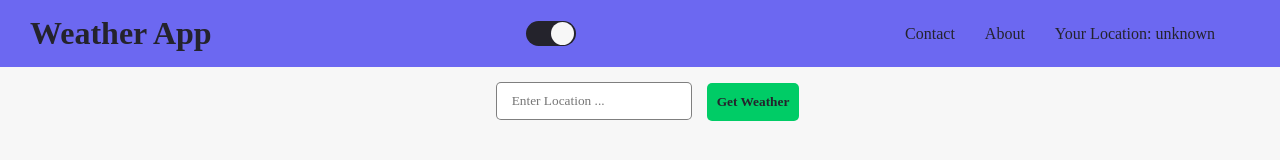
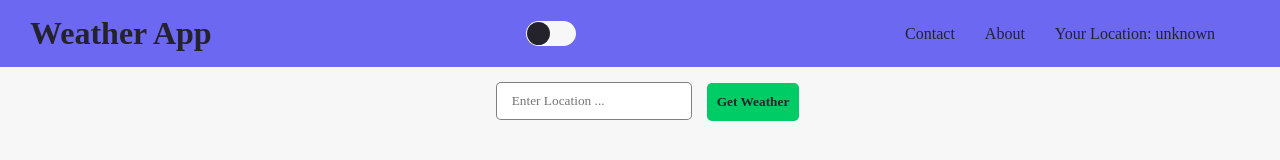
Before and after one commit to pedramro/Simple-weather-app, a React (Create React App) app: page / in a window 1280 px wide. Shown: the top 160 px of the page. Built offline with nearby package versions, Linux system fonts and the light colour scheme.

Commit message:
night mode saved in localStorage

```diff
--- a/src/App.js
+++ b/src/App.js
@@ -36,16 +36,19 @@ function App() {
     let btn = document.querySelector('.mode-toggle');
     let container = document.querySelector('.App');
     btn.classList.toggle('toggle')
+    localStorage.setItem('mode', btn.classList)
     if (btn.classList.contains('toggle')){
       container.classList.add('night')
+      localStorage.setItem('container-mode', container.classList)
     } else {
       container.classList.remove('night')
+      localStorage.setItem('container-mode', container.classList)
     }
   }
 
   return (
     <BrowserRouter>
-    <div className="App">
+    <div className={localStorage.getItem('container-mode') ? localStorage.getItem('container-mode') : 'App'}>
         <Navbar toggle={toggle} />
         <Routes>
           <Route path='/' element={<Main getWeather={get} />} />
--- a/src/components/navbar/Navbar.jsx
+++ b/src/components/navbar/Navbar.jsx
@@ -7,7 +7,7 @@ function Navbar({toggle}) {
         <div className='navbar'>
             <div className='navbar-container'>
                 <h1 className='navbar-container-title'><Link to='/'>Weather App</Link></h1>
-                <div onClick={toggle}  className='mode-toggle toggle'>
+                <div onClick={toggle} className={localStorage.getItem('mode') ? localStorage.getItem('mode') : 'mode-toggle'}>
                     <div className='mode-toggle-btn'></div>
                 </div>
                 <ul className='navbar-container-list'>
```
